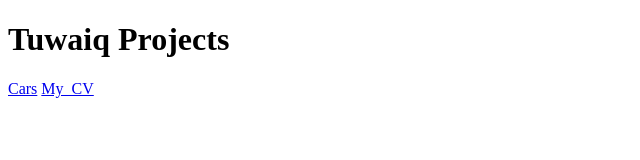
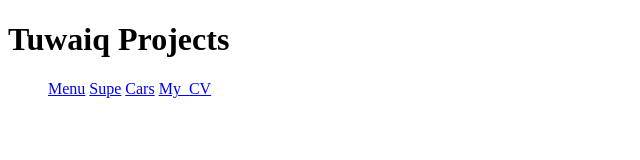
Before and after one commit to areej-hamed/p_tuwaiq, a plain HTML site: page index.html in a window 1280 px wide. Shown: the whole page, without its empty margins (0-640 px from the left). Drawn offline with Linux system fonts and the light colour scheme.

Commit message:
add_project

```diff
--- a/index.html
+++ b/index.html
@@ -7,7 +7,11 @@
 </head>
 <body>
     <h1>Tuwaiq Projects</h1>
-    <a href="cars.html">Cars</a>
-    <a href="my_cv.html">My_CV</a>
+    <ul>
+        <a href="menu_abut.html" target="_blank">Menu</a>
+        <a href="supe.html" target="_blank">Supe</a>
+        <a href="cars.html" target="_blank">Cars</a>
+        <a href="my_cv.html" target="_blank">My_CV</a>
+    </ul>
 </body>
 </html>
```
